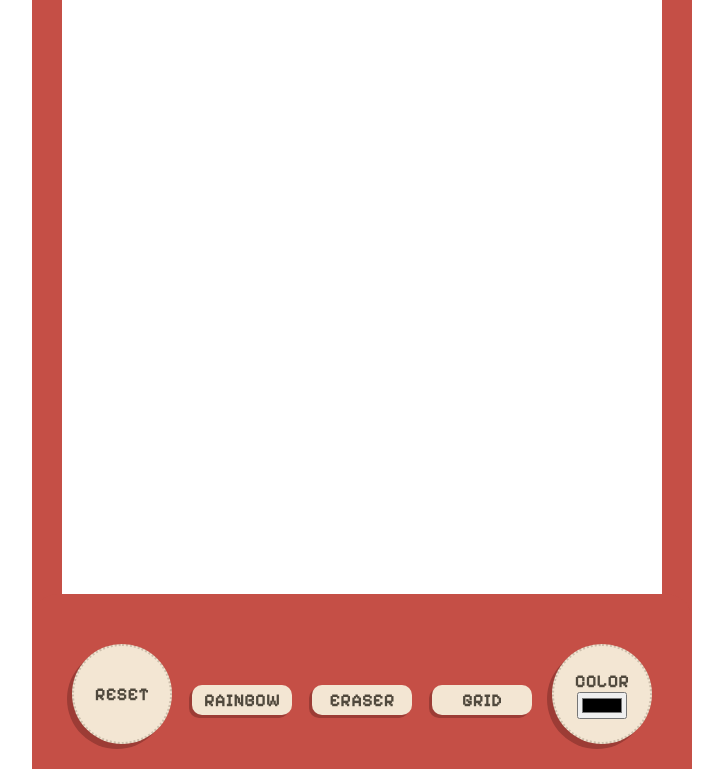
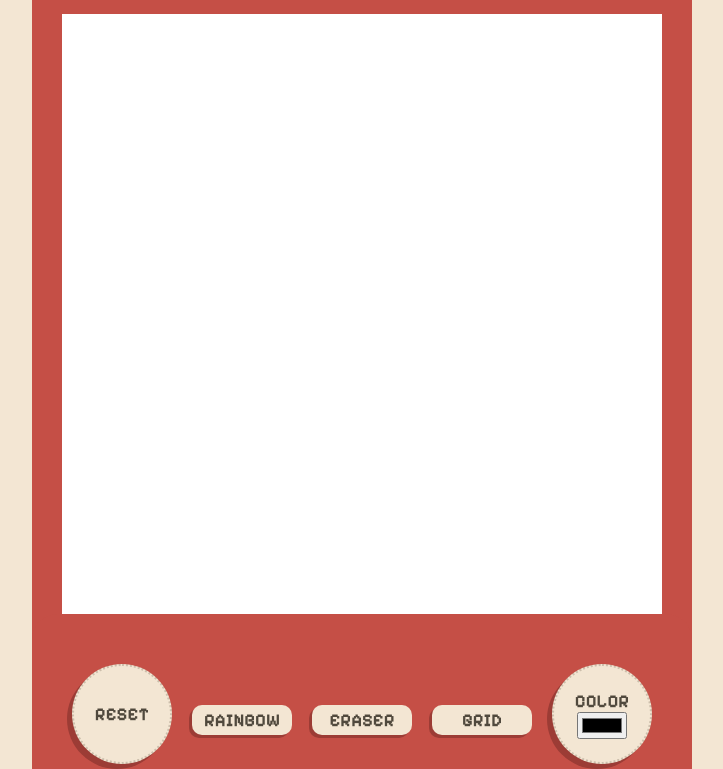
Before and after one commit to yousefmedhat00/etch-a-sketch, a plain HTML site: page index.html in a window 1280 px wide. Shown: the part 117-886 px from the top of the page, without its empty margins (286-1009 px from the left). After the commit the page ends 800 px from the top, so only its background shows below. Drawn offline with Linux system fonts and the light colour scheme.

Commit message:
Adjust minor details

```diff
--- a/style.css
+++ b/style.css
@@ -1,15 +1,20 @@
 body{
     width: 100vw;
-    height: 100vw;
+    height: 100vh;
+    position: fixed;
+    top: 0;
+    left: 0;
     font-family: 'Pixelify Sans', sans-serif;
     font-size: 36px;
     color: rgb(243, 230, 211);
+    background-color: rgb(243, 230, 211);
 }
 
 .main {
     display: flex;
     flex-direction: column;
     align-items: center;
+    margin-top: 20px;
 }
 
 .container {
@@ -20,6 +25,7 @@ body{
     flex-wrap: wrap;
     margin: auto;
     outline: 30px solid rgb(197, 79, 70);
+    background-color: white;
 }
 
 .square.grid {
```
